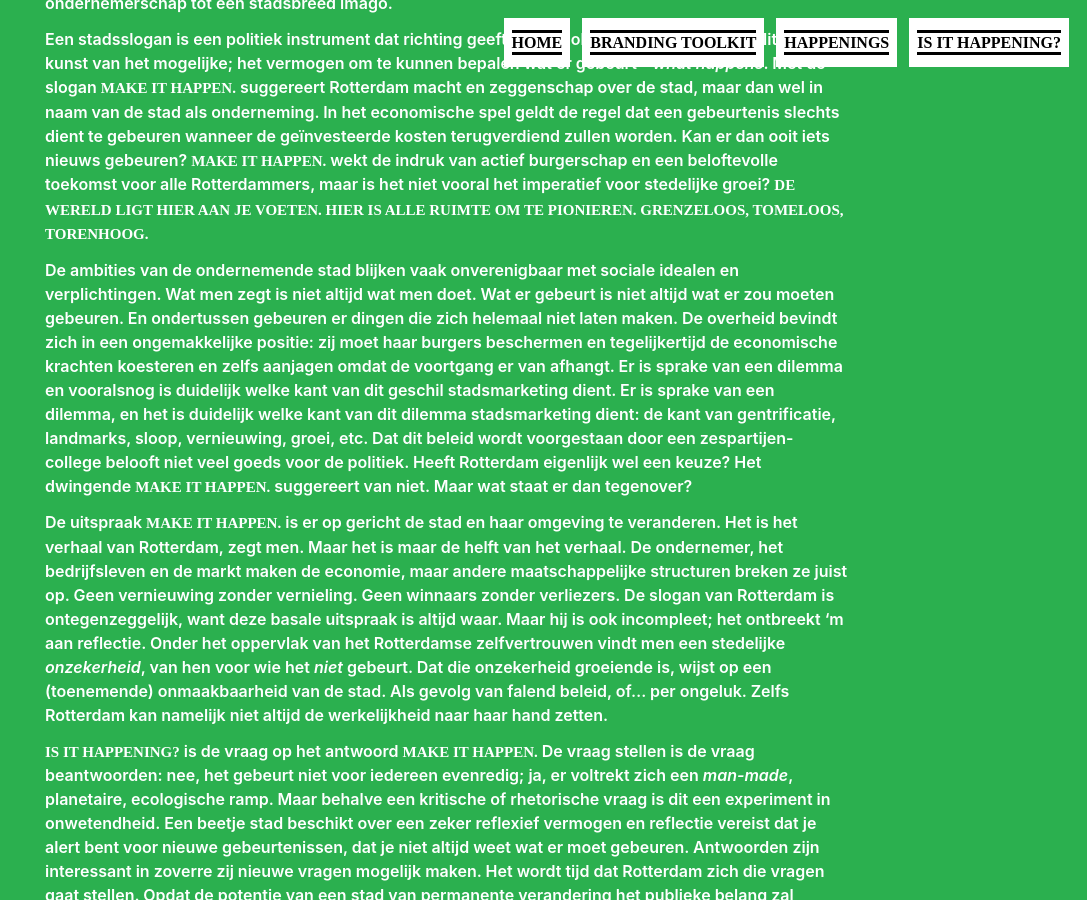
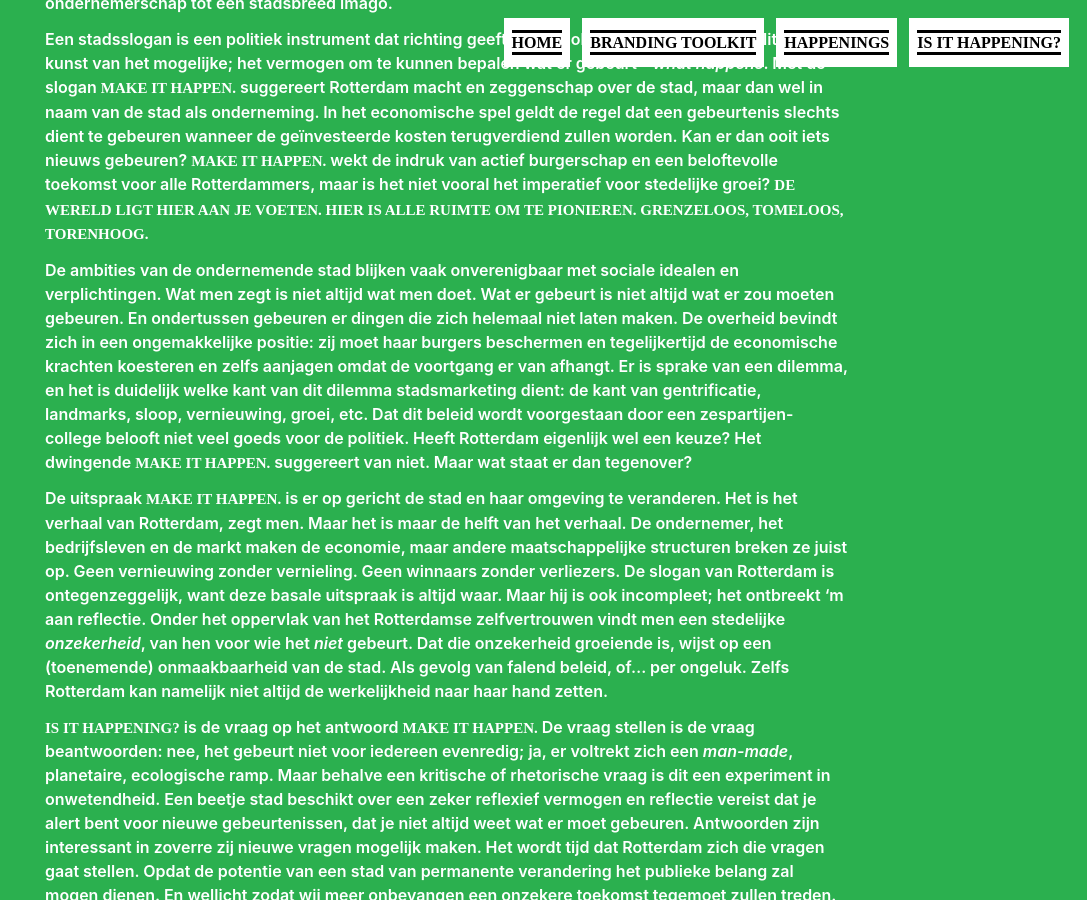
Before and after one commit to norealdirection/norealdirection.github.io, a Jekyll site: the page built from is-it-happening?.markdown, in a window 1280 px wide and 900 px high, scrolled down 1945 px. Shown: the whole window, without its empty margins (193-1280 px from the left). Built offline with Jekyll 4.4.1, drawn with Linux system fonts in a browser that asks for light colours; grey boxes are pictures that could not be loaded.

Commit message:
Update is-it-happening?.markdown

```diff
--- a/is-it-happening?.markdown
+++ b/is-it-happening?.markdown
@@ -22,7 +22,7 @@
 
 Een stadsslogan is een politiek instrument dat richting geeft aan de lokale ontwikkelingen. Politiek is de kunst van het mogelijke; het vermogen om te kunnen bepalen wat er gebeurt—_what happens_. Met de slogan **MAKE IT HAPPEN.** suggereert Rotterdam macht en zeggenschap over de stad, maar dan wel in naam van de stad als onderneming. In het economische spel geldt de regel dat een gebeurtenis slechts dient te gebeuren wanneer de geïnvesteerde kosten terugverdiend zullen worden. Kan er dan ooit iets nieuws gebeuren?  **MAKE IT HAPPEN.** wekt de indruk van actief burgerschap en een beloftevolle toekomst voor alle Rotterdammers, maar is het niet vooral het imperatief voor stedelijke groei? **DE WERELD LIGT HIER AAN JE VOETEN. HIER IS ALLE RUIMTE OM TE PIONIEREN. GRENZELOOS, TOMELOOS, TORENHOOG.**
 
-De ambities van de ondernemende stad blijken vaak onverenigbaar met sociale idealen en verplichtingen. Wat men zegt is niet altijd wat men doet. Wat er gebeurt is niet altijd wat er zou moeten gebeuren. En ondertussen gebeuren er dingen die zich helemaal niet laten maken. De overheid bevindt zich in een ongemakkelijke positie: zij moet haar burgers beschermen en tegelijkertijd de economische krachten koesteren en zelfs aanjagen omdat de voortgang er van afhangt. Er is sprake van een dilemma en vooralsnog is duidelijk welke kant van dit geschil stadsmarketing dient. Er is sprake van een dilemma, en het is duidelijk welke kant van dit dilemma stadsmarketing dient: de kant van gentrificatie, landmarks, sloop, vernieuwing, groei, etc. Dat dit beleid wordt voorgestaan door een zespartijen-college belooft niet veel goeds voor de politiek. Heeft Rotterdam eigenlijk wel een keuze? Het dwingende **MAKE IT HAPPEN.** suggereert van niet. Maar wat staat er dan tegenover?
+De ambities van de ondernemende stad blijken vaak onverenigbaar met sociale idealen en verplichtingen. Wat men zegt is niet altijd wat men doet. Wat er gebeurt is niet altijd wat er zou moeten gebeuren. En ondertussen gebeuren er dingen die zich helemaal niet laten maken. De overheid bevindt zich in een ongemakkelijke positie: zij moet haar burgers beschermen en tegelijkertijd de economische krachten koesteren en zelfs aanjagen omdat de voortgang er van afhangt. Er is sprake van een dilemma, en het is duidelijk welke kant van dit dilemma stadsmarketing dient: de kant van gentrificatie, landmarks, sloop, vernieuwing, groei, etc. Dat dit beleid wordt voorgestaan door een zespartijen-college belooft niet veel goeds voor de politiek. Heeft Rotterdam eigenlijk wel een keuze? Het dwingende **MAKE IT HAPPEN.** suggereert van niet. Maar wat staat er dan tegenover?
 
 De uitspraak **MAKE IT HAPPEN.** is er op gericht de stad en haar omgeving te veranderen. Het is het verhaal van Rotterdam, zegt men. Maar het is maar de helft van het verhaal. De ondernemer, het bedrijfsleven en de markt maken de economie, maar andere maatschappelijke structuren breken ze juist op. Geen vernieuwing zonder vernieling. Geen winnaars zonder verliezers. De slogan van Rotterdam is ontegenzeggelijk, want deze basale uitspraak is altijd waar. Maar hij is ook incompleet; het ontbreekt ‘m aan reflectie. Onder het oppervlak van het Rotterdamse zelfvertrouwen vindt men een stedelijke _onzekerheid_, van hen voor wie het _niet_ gebeurt. Dat die onzekerheid groeiende is, wijst op een (toenemende) onmaakbaarheid van de stad. Als gevolg van falend beleid, of... per ongeluk. Zelfs Rotterdam kan namelijk niet altijd de werkelijkheid naar haar hand zetten.
 
```
